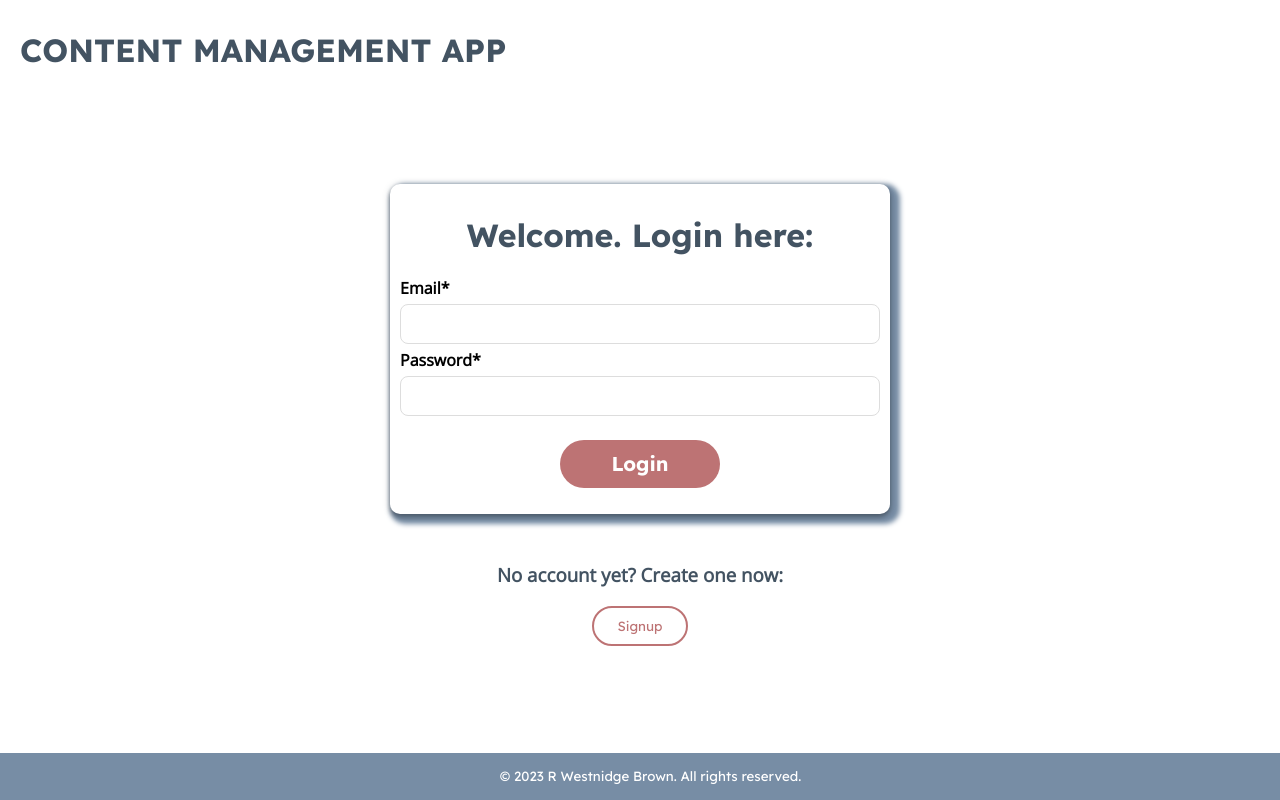
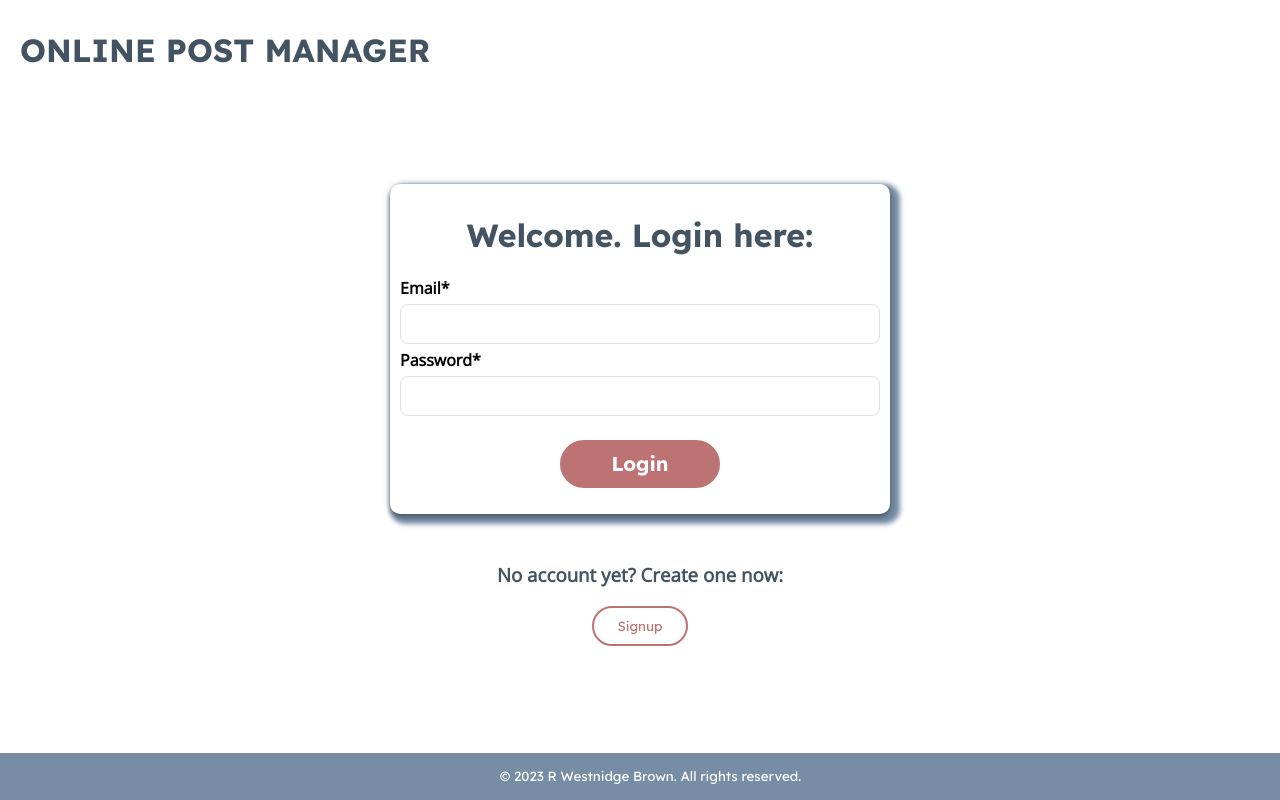
Before and after one commit to rhw-repo/mern-post-app, a React (Create React App) app in the folder frontend/: page /login in a window 1280 px wide. Built offline with nearby package versions, Linux system fonts and the light colour scheme.

Commit message:
Changed app name

```diff
--- a/frontend/src/components/Navbar.js
+++ b/frontend/src/components/Navbar.js
@@ -17,7 +17,7 @@ const Navbar = () => {
         <header>
             <div className="container">
                 <Link to="/">
-                    <h1>CONTENT MANAGEMENT APP</h1>
+                    <h1>ONLINE POST MANAGER</h1>
                 </Link>
                 <nav>
                     {user && (
```
